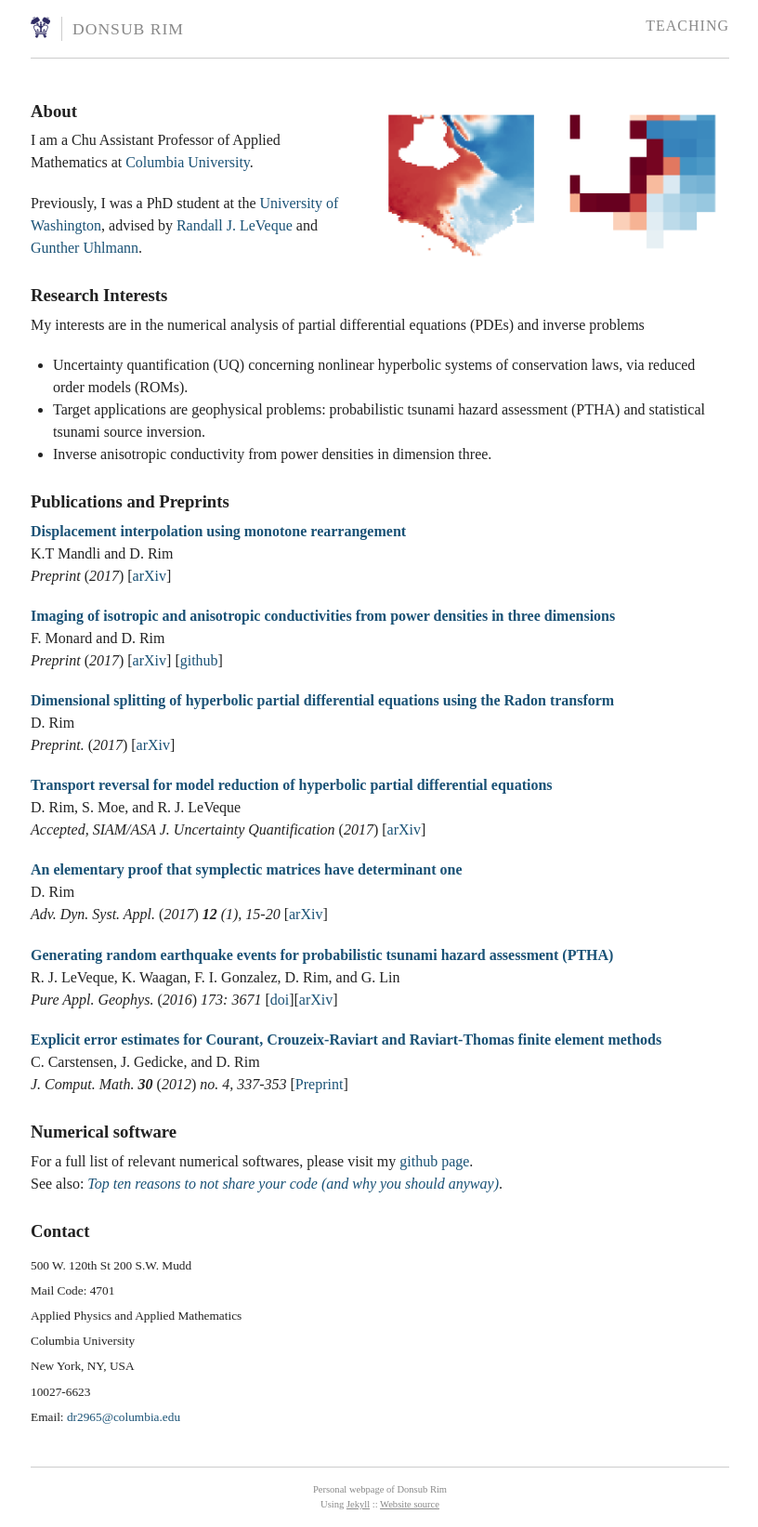
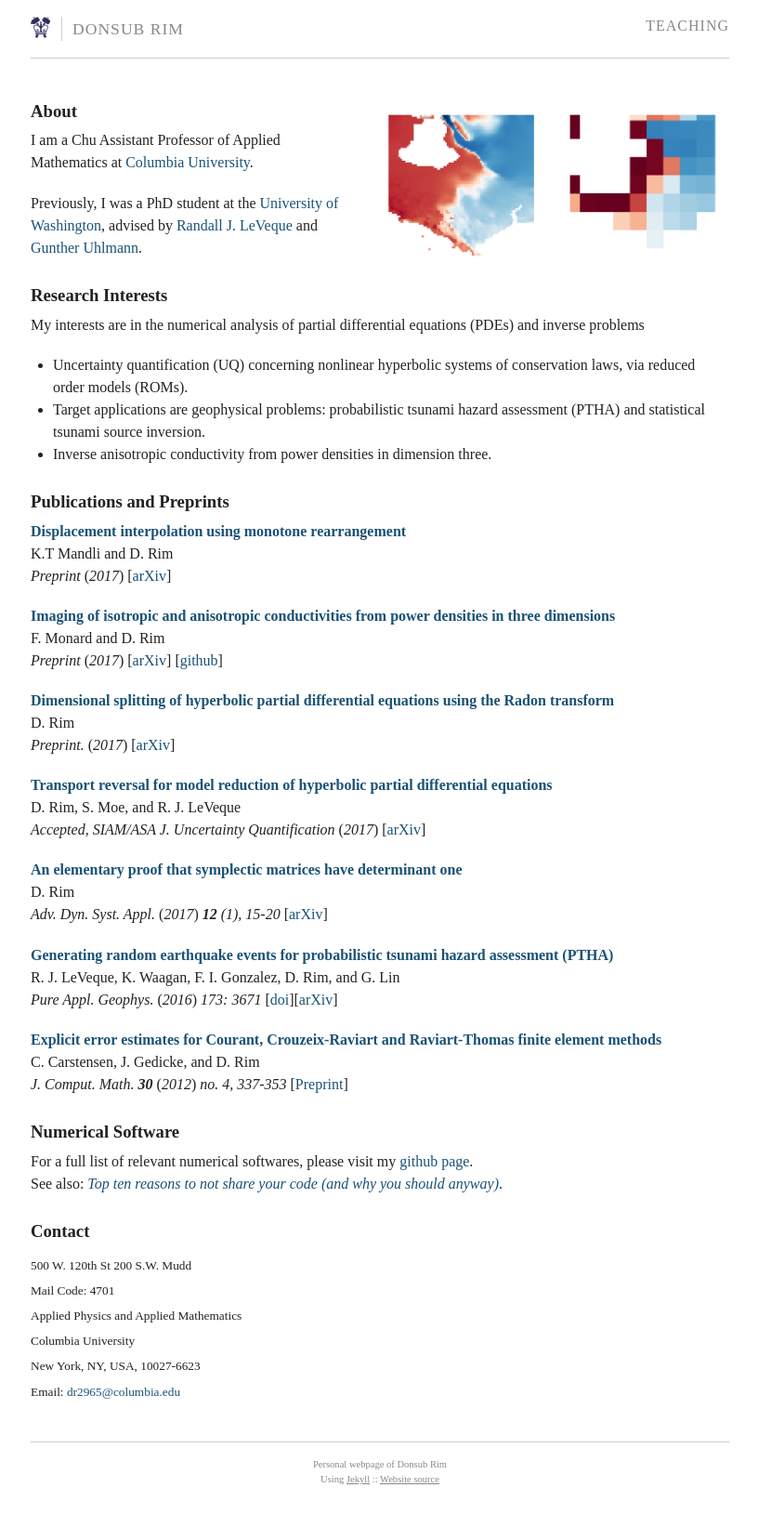
Before and after one commit to dsrim/dsrim.github.io, a Jekyll site: the page built from index.md, in a window 1280 px wide. Shown: the whole page at 93% size, without its empty margins (231-1047 px from the left). Built offline with Jekyll 4.4.1, drawn with Linux system fonts in a browser that asks for light colours; after the commit the page ends 1615 px from its top, so only the background shows below that.

Commit message:
minor changes

```diff
--- a/index.md
+++ b/index.md
@@ -95,7 +95,7 @@ partial differential equations (PDEs) and inverse problems
 
 {% endfor %}
 
-### Numerical software
+### Numerical Software
 
 For a full list of relevant numerical softwares,
 please visit my [github page]. <br >
@@ -107,8 +107,7 @@ See also:
 Mail Code: 4701 <br />
 Applied Physics and Applied Mathematics <br />
 Columbia University<br />
-New York, NY, USA <br />
-10027-6623 <br />
+New York, NY, USA, 10027-6623 <br />
 Email: [dr2965@columbia.edu] <br /></sub>
 
 [Randall J. LeVeque]: http://faculty.washington.edu/rjl/
```
Also changed, not shown: 1 other file.
